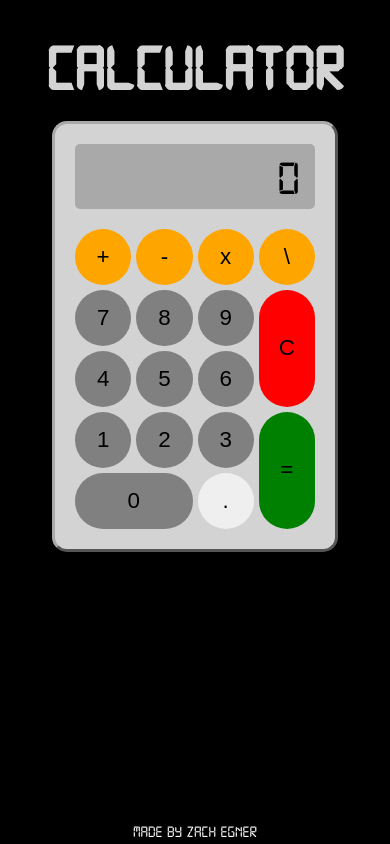
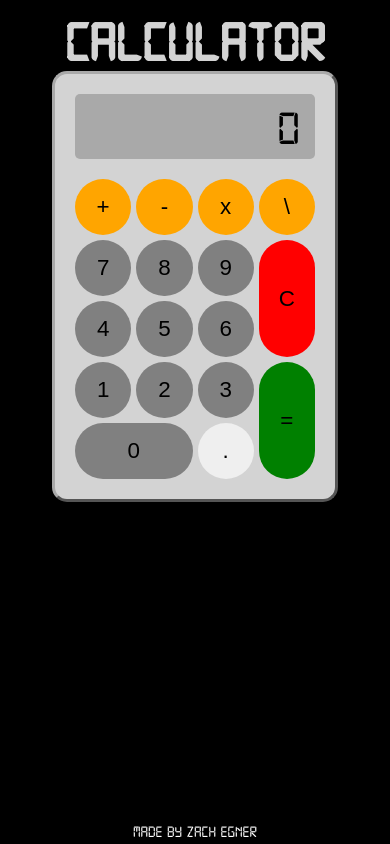
Before and after one commit to Kongman551/Calculator, a plain HTML site: page index.html in a window 390 px wide. Drawn offline with Linux system fonts and the light colour scheme.

Commit message:
fix heading in mobile view

```diff
--- a/style.css
+++ b/style.css
@@ -148,6 +148,7 @@ button:active {
     }
 
     #heading {
-        font-size: 4em;
+        font-size: 3.5em;
+        margin:20px 0;
     }
 }
```
